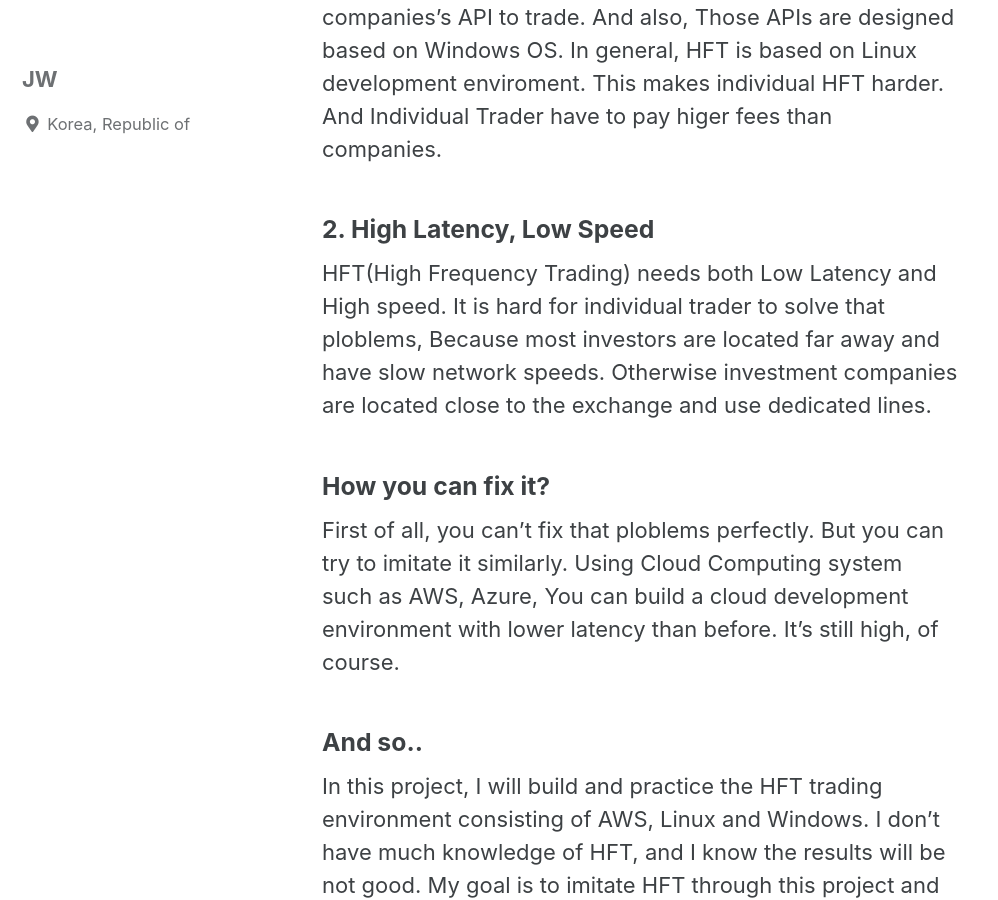
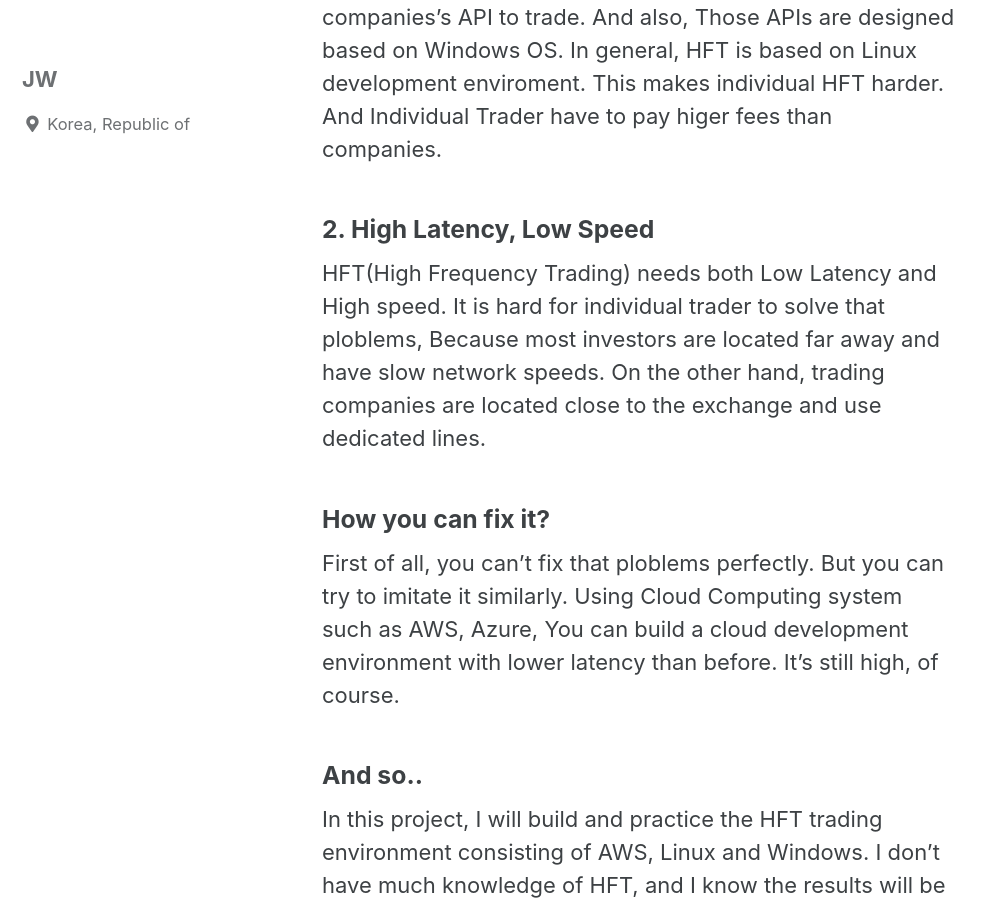
Before and after one commit to jwengr/jwenger.github.io, a Jekyll site: the page built from _posts/2020-09-03-attempt-to-individual-hft-in-krx-1.md, in a window 1280 px wide and 900 px high, scrolled down 617 px. Shown: the whole window, without its empty margins (0-998 px from the left). Built offline with Jekyll 4.4.1, drawn with Linux system fonts in a browser that asks for light colours; cached includes are drawn as plain includes.

Commit message:
Update 2020-09-03-attempt-to-individual-hft-in-krx-1.md

```diff
--- a/_posts/2020-09-03-attempt-to-individual-hft-in-krx-1.md
+++ b/_posts/2020-09-03-attempt-to-individual-hft-in-krx-1.md
@@ -9,7 +9,7 @@ To explain the problems further,
 Because the Korea Exchange grants trading authority only to certain big companies, Individual Trader must ust that companies's API to trade. And also, Those APIs are designed based on Windows OS. In general, HFT is based on Linux development enviroment. This makes individual HFT harder. And Individual Trader have to pay higer fees than companies.
 
 ### 2. High Latency, Low Speed
-HFT(High Frequency Trading) needs both Low Latency and High speed. It is hard for individual trader to solve that ploblems, Because most investors are located far away and have slow network speeds. Otherwise investment companies are located close to the exchange and use dedicated lines.
+HFT(High Frequency Trading) needs both Low Latency and High speed. It is hard for individual trader to solve that ploblems, Because most investors are located far away and have slow network speeds. On the other hand, trading companies are located close to the exchange and use dedicated lines.
 
 ### How you can fix it?
 First of all, you can't fix that ploblems perfectly. But you can try to imitate it similarly. Using Cloud Computing system such as AWS, Azure, You can build a cloud development environment with lower latency than before. It's still high, of course.
```
